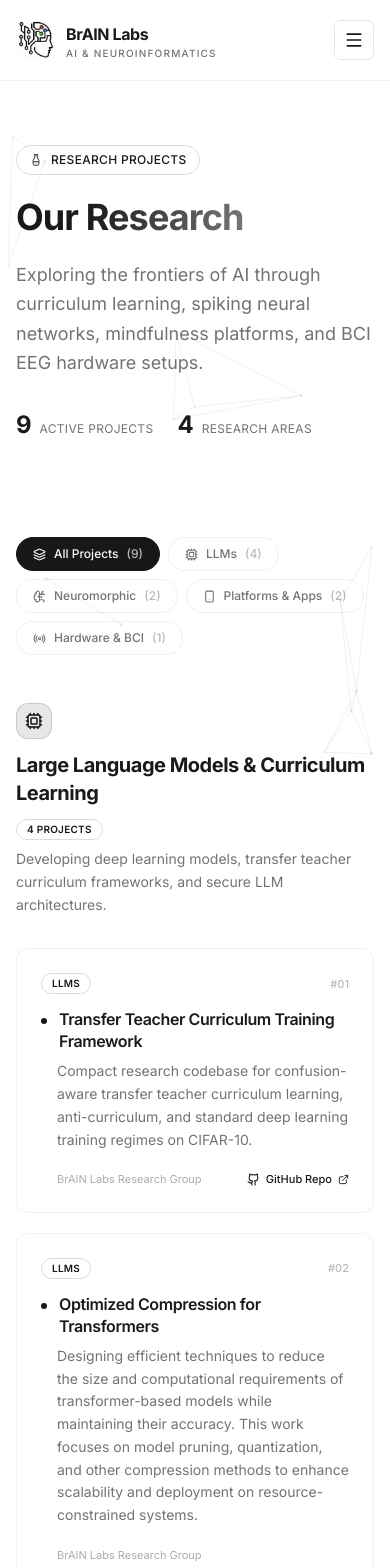
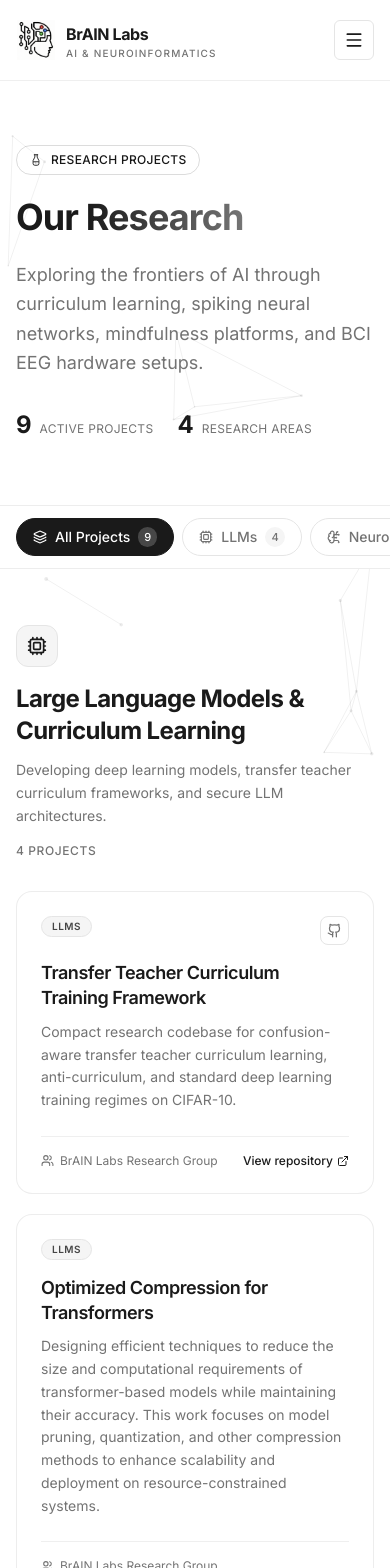
Before and after one commit to BrAINLabs-Inc/official-web, a React (Vite) app in the folder web/: page /projects in a window 390 px wide. Shown: the top 1568 px of the page. Built offline with nearby package versions, Linux system fonts and the light colour scheme.

Commit message:
feat: redesign Projects page, dark Home CTA, gray methodology, back-to-top button

```diff
--- a/web/src/components/shared/Navbar.tsx
+++ b/web/src/components/shared/Navbar.tsx
@@ -40,7 +40,7 @@ export const Navbar = () => {
   return (
     <header
       className={cn(
-        'sticky top-0 z-50 w-full border-b bg-background/95 transition-shadow duration-200',
+        'sticky top-0 z-50 w-full border-b bg-background transition-shadow duration-200',
         scrolled ? 'border-border shadow-sm' : 'border-border/60'
       )}
     >
--- a/web/src/components/shared/PageLayout.tsx
+++ b/web/src/components/shared/PageLayout.tsx
@@ -1,6 +1,7 @@
 import { Suspense, useEffect } from 'react';
 import { Outlet, useLocation } from 'react-router-dom';
 import { NeuralBackground } from '@/components/ui/NeuralBackground';
+import { ScrollToTop } from '@/components/ui/ScrollToTop';
 import { Navbar } from './Navbar';
 import { Footer } from './Footer';
 
@@ -21,6 +22,7 @@ export const PageLayout = () => {
         </Suspense>
       </main>
       <Footer />
+      <ScrollToTop />
     </div>
   );
 };
--- a/web/src/pages/Projects.tsx
+++ b/web/src/pages/Projects.tsx
@@ -1,28 +1,38 @@
-import { useEffect, useState } from 'react';
+import { useCallback, useEffect, useState } from 'react';
 import { createPortal } from 'react-dom';
+import { Link } from 'react-router-dom';
 import { motion } from 'framer-motion';
-import { Card, CardContent, CardDescription, CardHeader, CardTitle } from '@/components/ui/card';
-import { Badge } from '@/components/ui/badge';
 import { ResearchLabIcon } from '@/components/ui/PageIcons';
 import {
+  ArrowRight,
   BrainCircuit,
+  ChevronLeft,
+  ChevronRight,
   Cpu,
   ExternalLink,
   Github,
+  Info,
   Layers,
+  Maximize2,
+  Play,
   Radio,
   Smartphone,
+  Users,
   X,
 } from 'lucide-react';
 import { SEO } from '@/components/shared/SEO';
 import { PageHero } from '@/components/shared/PageHero';
+import { cn } from '@/lib/utils';
 import { projects, projectCategories, type Project } from '@/data/projects';
 
 type Filter = 'All' | Project['category'];
 
-interface SelectedImage {
-  url: string;
+type MediaItem = { type: 'video' | 'image'; src: string };
+
+interface Lightbox {
   title: string;
+  images: string[];
+  index: number;
 }
 
 const filters: { id: Filter; label: string; icon: typeof Cpu }[] = [
@@ -50,6 +60,11 @@ const titleCase = (s: string) =>
 
 const categoryIcon = (id: Filter) => filters.find((f) => f.id === id)?.icon ?? Cpu;
 
+const mediaOf = (p: Project): MediaItem[] => [
+  ...(p.videoUrl ? [{ type: 'video' as const, src: p.videoUrl }] : []),
+  ...(p.images ?? []).map((src) => ({ type: 'image' as const, src })),
+];
+
 /** Video that always stays muted, even if the user un-mutes it via the controls. */
 const MutedVideo = ({ src, className }: { src: string; className?: string }) => (
   <video
@@ -73,139 +88,288 @@ const MutedVideo = ({ src, className }: { src: string; className?: string }) =>
   />
 );
 
-const ProjectCard = ({
+// ── Media gallery (main view + thumbnails) ────────────────────────────────────
+
+const ProjectGallery = ({
   project,
-  idx,
   onOpenImage,
 }: {
   project: Project;
-  idx: number;
-  onOpenImage: (img: SelectedImage) => void;
-}) => (
-  <motion.div
-    initial={{ opacity: 0, y: 20 }}
-    whileInView={{ opacity: 1, y: 0 }}
-    viewport={{ once: true }}
-    transition={{ delay: idx * 0.08, duration: 0.5 }}
-  >
-    <Card className="group flex h-full flex-col border-border/50 bg-card/80 transition-all duration-300 hover:border-primary/40 hover:shadow-md">
-      <CardHeader className="pb-2">
-        <div className="mb-2 flex flex-wrap items-center justify-between gap-2">
-          <div className="flex flex-wrap items-center gap-2">
-            <Badge
-              variant="secondary"
-              className="bg-primary/8 rounded-full border border-primary/15 px-2.5 text-[10px] font-semibold uppercase tracking-wide text-primary"
-            >
-              {project.badge || project.category}
-            </Badge>
-            {project.logoUrl && (
-              <div className="flex items-center gap-1.5 rounded-full border border-border/60 bg-white px-2.5 py-0.5">
-                <span className="text-[10px] font-semibold uppercase tracking-wide text-neutral-700">
-                  Partner
-                </span>
-                <img
-                  src={project.logoUrl}
-                  alt="Partner logo"
-                  className="h-4 w-auto object-contain"
-                />
-              </div>
-            )}
-          </div>
-          <span className="text-[11px] font-medium text-muted-foreground/50">
-            #{String(project.id).padStart(2, '0')}
-          </span>
-        </div>
-        <div className="flex items-start gap-3">
-          <div className="mt-2.5 h-1.5 w-1.5 shrink-0 rounded-full bg-primary transition-transform group-hover:scale-150" />
-          <CardTitle className="text-base font-semibold leading-snug transition-colors group-hover:text-primary">
-            {project.title}
-          </CardTitle>
-        </div>
-      </CardHeader>
-      <CardContent className="flex flex-1 flex-col">
-        <CardDescription className="pl-4 text-sm leading-relaxed">
-          {project.description}
-        </CardDescription>
+  onOpenImage: (lightbox: Lightbox) => void;
+}) => {
+  const media = mediaOf(project);
+  const images = project.images ?? [];
+  const [active, setActive] = useState(0);
+  const current = media[active];
 
-        {project.notice && (
-          <div className="bg-primary/6 ml-4 mt-4 rounded-lg border border-primary/15 px-3 py-2 text-xs font-medium text-primary">
-            {project.notice}
-          </div>
-        )}
-
-        {project.videoUrl && (
-          <div className="ml-4 mt-4 overflow-hidden rounded-lg border border-border/50 bg-muted">
-            <MutedVideo src={project.videoUrl} className="max-h-72 w-full object-contain" />
-          </div>
-        )}
-
-        {project.images && project.images.length > 0 && (
-          <div
-            className={`ml-4 mt-4 grid gap-3 ${
-              project.images.length === 1 ? 'grid-cols-1' : 'grid-cols-1 sm:grid-cols-2'
-            }`}
-          >
-            {project.images.map((img, i) => (
+  return (
+    <div className="flex flex-col gap-3 bg-muted/40 p-4 md:w-1/2 md:shrink-0">
+      <div className="relative flex aspect-[4/3] items-center justify-center overflow-hidden rounded-xl bg-neutral-950">
+        {current.type === 'video' ? (
+          <MutedVideo src={current.src} className="h-full w-full object-contain" />
+        ) : (
           <button
-                key={img}
             type="button"
             onClick={() =>
               onOpenImage({
-                    url: img,
-                    title: `${project.title} (${i + 1}/${project.images?.length})`,
+                title: project.title,
+                images,
+                index: images.indexOf(current.src),
               })
             }
-                className="flex cursor-zoom-in items-center justify-center overflow-hidden rounded-lg border border-border/50 bg-muted"
+            className="group/zoom relative h-full w-full cursor-zoom-in bg-muted"
+            aria-label="View image full screen"
           >
             <img
-                  src={img}
-                  alt={`${project.title} screenshot ${i + 1}`}
-                  className="max-h-72 w-full object-contain transition-transform duration-500 hover:scale-105"
+              src={current.src}
+              alt={`${project.title} screenshot`}
+              loading="lazy"
+              className="h-full w-full object-contain"
             />
+            <span className="absolute right-3 top-3 rounded-lg bg-black/60 p-1.5 text-white opacity-0 transition-opacity group-hover/zoom:opacity-100">
+              <Maximize2 size={14} />
+            </span>
+          </button>
+        )}
+      </div>
+
+      {media.length > 1 && (
+        <div className="flex gap-2">
+          {media.map((item, i) => (
+            <button
+              key={item.src}
+              type="button"
+              onClick={() => setActive(i)}
+              aria-label={item.type === 'video' ? 'Show video' : `Show image ${i + 1}`}
+              aria-pressed={i === active}
+              className={cn(
+                'relative h-14 w-20 overflow-hidden rounded-lg border-2 bg-muted transition-colors',
+                i === active
+                  ? 'border-foreground'
+                  : 'border-transparent opacity-70 hover:opacity-100'
+              )}
+            >
+              {item.type === 'video' ? (
+                <span className="flex h-full w-full items-center justify-center bg-neutral-900 text-white">
+                  <Play size={16} />
+                </span>
+              ) : (
+                <img src={item.src} alt="" loading="lazy" className="h-full w-full object-cover" />
+              )}
             </button>
           ))}
         </div>
       )}
+    </div>
+  );
+};
 
-        <div className="mt-auto flex flex-wrap items-center justify-between gap-2 pl-4 pt-5 text-[11px] text-muted-foreground/60">
-          <span>{project.author || 'BrAIN Labs Research Group'}</span>
+// ── Project card ──────────────────────────────────────────────────────────────
+
+const ProjectCard = ({
+  project,
+  onOpenImage,
+}: {
+  project: Project;
+  onOpenImage: (lightbox: Lightbox) => void;
+}) => {
+  const hasMedia = mediaOf(project).length > 0;
+
+  return (
+    <motion.article
+      initial={{ opacity: 0, y: 16 }}
+      whileInView={{ opacity: 1, y: 0 }}
+      viewport={{ once: true, margin: '-40px' }}
+      transition={{ duration: 0.4 }}
+      className={cn(
+        'flex flex-col overflow-hidden rounded-2xl border border-border/70 bg-card transition-colors hover:border-foreground/25',
+        hasMedia && 'md:col-span-2 md:flex-row'
+      )}
+    >
+      {hasMedia && <ProjectGallery project={project} onOpenImage={onOpenImage} />}
+
+      <div className="flex flex-1 flex-col p-6">
+        <div className="mb-4 flex items-start justify-between gap-3">
+          <div className="flex flex-wrap items-center gap-2">
+            <span className="rounded-full border border-border bg-secondary px-2.5 py-0.5 text-[10px] font-semibold uppercase tracking-wider text-foreground/80">
+              {project.badge || project.category}
+            </span>
+            {project.logoUrl && (
+              <span className="inline-flex items-center gap-1.5 rounded-full border border-border bg-white px-2.5 py-0.5">
+                <span className="text-[10px] font-semibold uppercase tracking-wider text-neutral-700">
+                  Partner
+                </span>
+                <img src={project.logoUrl} alt="Partner logo" className="h-4 w-auto" />
+              </span>
+            )}
+          </div>
           {project.githubUrl && (
             <a
               href={project.githubUrl}
               target="_blank"
               rel="noopener noreferrer"
-              className="inline-flex items-center gap-1.5 font-medium text-primary transition-opacity hover:opacity-70"
+              aria-label={`${project.title} on GitHub`}
+              className="shrink-0 rounded-lg border border-border p-1.5 text-muted-foreground transition-colors hover:border-foreground/30 hover:text-foreground"
             >
-              <Github size={13} />
-              GitHub Repo
-              <ExternalLink size={11} />
+              <Github size={15} />
             </a>
           )}
         </div>
-      </CardContent>
-    </Card>
-  </motion.div>
+
+        <h3 className="text-lg font-semibold leading-snug tracking-tight">{project.title}</h3>
+        <p className="mt-2.5 text-sm leading-relaxed text-muted-foreground">
+          {project.description}
+        </p>
+
+        {project.notice && (
+          <div className="mt-4 flex items-start gap-2 rounded-lg border border-border bg-secondary/60 px-3 py-2.5 text-xs font-medium text-foreground/80">
+            <Info size={14} className="mt-px shrink-0" />
+            {project.notice}
+          </div>
+        )}
+
+        <div className="mt-auto pt-6">
+          <div className="flex flex-wrap items-center justify-between gap-2 border-t border-border/60 pt-4 text-xs text-muted-foreground">
+            <span className="inline-flex items-center gap-1.5">
+              <Users size={13} />
+              {project.author || 'BrAIN Labs Research Group'}
+            </span>
+            {project.githubUrl && (
+              <a
+                href={project.githubUrl}
+                target="_blank"
+                rel="noopener noreferrer"
+                className="inline-flex items-center gap-1 font-medium text-foreground transition-opacity hover:opacity-70"
+              >
+                View repository
+                <ExternalLink size={12} />
+              </a>
+            )}
+          </div>
+        </div>
+      </div>
+    </motion.article>
+  );
+};
+
+// ── Lightbox ──────────────────────────────────────────────────────────────────
+
+const ImageLightbox = ({
+  lightbox,
+  onChange,
+  onClose,
+}: {
+  lightbox: Lightbox;
+  onChange: (index: number) => void;
+  onClose: () => void;
+}) => {
+  const { images, index, title } = lightbox;
+  const count = images.length;
+  const go = useCallback(
+    (delta: number) => onChange((index + delta + count) % count),
+    [index, count, onChange]
   );
 
-export const Projects = () => {
-  const [activeFilter, setActiveFilter] = useState<Filter>('All');
-  const [selectedImage, setSelectedImage] = useState<SelectedImage | null>(null);
-
   useEffect(() => {
-    if (!selectedImage) return;
-    const onKeyDown = (e: KeyboardEvent) => e.key === 'Escape' && setSelectedImage(null);
+    const onKeyDown = (e: KeyboardEvent) => {
+      if (e.key === 'Escape') onClose();
+      else if (e.key === 'ArrowRight') go(1);
+      else if (e.key === 'ArrowLeft') go(-1);
+    };
     document.body.style.overflow = 'hidden';
     window.addEventListener('keydown', onKeyDown);
     return () => {
       document.body.style.overflow = '';
       window.removeEventListener('keydown', onKeyDown);
     };
-  }, [selectedImage]);
+  }, [go, onClose]);
+
+  return createPortal(
+    <div
+      role="dialog"
+      aria-modal="true"
+      aria-label={title}
+      className="fixed inset-0 z-[100] flex flex-col bg-black/90 p-4 sm:p-6"
+      onClick={onClose}
+    >
+      <div className="mx-auto flex w-full max-w-6xl items-center justify-between gap-4 pb-4 text-white">
+        <p className="truncate text-sm font-medium">
+          {title}
+          {count > 1 && (
+            <span className="ml-2 text-white/50">
+              {index + 1} / {count}
+            </span>
+          )}
+        </p>
+        <button
+          type="button"
+          onClick={onClose}
+          aria-label="Close"
+          className="rounded-lg border border-white/20 p-2 transition-colors hover:bg-white/10"
+        >
+          <X size={18} />
+        </button>
+      </div>
+
+      <div className="relative mx-auto flex w-full max-w-6xl flex-1 items-center justify-center overflow-hidden">
+        <img
+          src={images[index]}
+          alt={`${title} (${index + 1} of ${count})`}
+          className="max-h-full max-w-full rounded-lg object-contain"
+          onClick={(e) => e.stopPropagation()}
+        />
+        {count > 1 && (
+          <>
+            <button
+              type="button"
+              aria-label="Previous image"
+              onClick={(e) => {
+                e.stopPropagation();
+                go(-1);
+              }}
+              className="absolute left-2 top-1/2 -translate-y-1/2 rounded-full bg-white/10 p-3 text-white transition-colors hover:bg-white/20"
+            >
+              <ChevronLeft size={22} />
+            </button>
+            <button
+              type="button"
+              aria-label="Next image"
+              onClick={(e) => {
+                e.stopPropagation();
+                go(1);
+              }}
+              className="absolute right-2 top-1/2 -translate-y-1/2 rounded-full bg-white/10 p-3 text-white transition-colors hover:bg-white/20"
+            >
+              <ChevronRight size={22} />
+            </button>
+          </>
+        )}
+      </div>
+    </div>,
+    document.body
+  );
+};
+
+// ── Page ──────────────────────────────────────────────────────────────────────
+
+export const Projects = () => {
+  const [activeFilter, setActiveFilter] = useState<Filter>('All');
+  const [lightbox, setLightbox] = useState<Lightbox | null>(null);
+  const closeLightbox = useCallback(() => setLightbox(null), []);
+  const changeImage = useCallback(
+    (index: number) => setLightbox((lb) => (lb ? { ...lb, index } : lb)),
+    []
+  );
 
   const visibleCategories =
     activeFilter === 'All'
       ? projectCategories
       : projectCategories.filter((cat) => cat.id === activeFilter);
+
+  const selectFilter = (id: Filter) => {
+    setActiveFilter(id);
+    document.getElementById('projects')?.scrollIntoView({ behavior: 'smooth', block: 'start' });
+  };
 
   return (
     <div className="min-h-screen">
@@ -234,10 +398,13 @@ export const Projects = () => {
         ]}
       />
 
-      {/* ── Filters + Projects ────────────────────────────────── */}
-      <section className="py-8 md:py-12">
+      {/* ── Sticky filter bar ─────────────────────────────────── */}
+      <div
+        id="projects"
+        className="sticky top-20 z-30 scroll-mt-20 border-y border-border/70 bg-background"
+      >
         <div className="container mx-auto px-4">
-          <div className="mb-12 flex flex-wrap gap-2">
+          <div className="-mx-4 flex gap-2 overflow-x-auto px-4 py-3 [scrollbar-width:none]">
             {filters.map((filter) => {
               const active = activeFilter === filter.id;
               const count =
@@ -248,108 +415,92 @@ export const Projects = () => {
                 <button
                   key={filter.id}
                   type="button"
-                  onClick={() => setActiveFilter(filter.id)}
-                  className={`inline-flex items-center gap-2 rounded-full border px-4 py-2 text-xs font-medium transition-all duration-200 ${
+                  aria-pressed={active}
+                  onClick={() => selectFilter(filter.id)}
+                  className={cn(
+                    'inline-flex shrink-0 items-center gap-2 rounded-full border px-4 py-2 text-sm font-medium transition-colors duration-150',
                     active
-                      ? 'border-primary bg-primary text-primary-foreground'
-                      : 'border-border/60 text-muted-foreground hover:border-primary/40 hover:text-foreground'
-                  }`}
+                      ? 'border-foreground bg-foreground text-background'
+                      : 'border-border text-muted-foreground hover:border-foreground/30 hover:text-foreground'
+                  )}
                 >
-                  <filter.icon size={13} />
+                  <filter.icon size={14} />
                   {filter.label}
-                  <span className={active ? 'opacity-70' : 'opacity-50'}>({count})</span>
+                  <span
+                    className={cn(
+                      'rounded-full px-1.5 text-[11px]',
+                      active ? 'bg-background/20' : 'bg-secondary'
+                    )}
+                  >
+                    {count}
+                  </span>
                 </button>
               );
             })}
           </div>
+        </div>
+      </div>
 
-          <div className="space-y-16">
+      {/* ── Categories ────────────────────────────────────────── */}
+      <div className="container mx-auto px-4">
         {visibleCategories.map((category) => {
           const categoryProjects = projects.filter((p) => p.category === category.id);
-              const hasMedia = categoryProjects.some((p) => p.images?.length || p.videoUrl);
           const Icon = categoryIcon(category.id);
-
           return (
-                <motion.div
+            <section
               key={category.id}
-                  initial={{ opacity: 0, y: 16 }}
-                  animate={{ opacity: 1, y: 0 }}
-                  transition={{ duration: 0.5 }}
+              className="grid gap-8 border-b border-border/60 py-14 last:border-b-0 lg:grid-cols-12 lg:gap-12"
             >
-                  <div className="mx-auto mb-8 max-w-7xl">
-                    <div className="mb-2 flex flex-wrap items-center gap-3">
-                      <div className="rounded-xl border border-primary/15 bg-primary/10 p-2">
-                        <Icon size={18} className="text-primary" />
+              <div className="lg:col-span-4">
+                <div className="lg:sticky lg:top-44">
+                  <div className="mb-4 inline-flex rounded-xl border border-border bg-secondary p-2.5">
+                    <Icon size={20} />
                   </div>
-                      <h2 className="text-xl font-bold tracking-tight md:text-2xl">
-                        {titleCase(category.name)}
-                      </h2>
-                      <Badge
-                        variant="secondary"
-                        className="bg-primary/8 rounded-full border border-primary/15 px-2.5 text-[10px] font-semibold uppercase tracking-wide text-primary"
-                      >
+                  <h2 className="text-2xl font-bold tracking-tight">{titleCase(category.name)}</h2>
+                  <p className="mt-3 text-sm leading-relaxed text-muted-foreground">
+                    {category.description}
+                  </p>
+                  <p className="mt-4 text-xs font-medium uppercase tracking-wider text-muted-foreground">
                     {categoryProjects.length}{' '}
                     {categoryProjects.length === 1 ? 'project' : 'projects'}
-                      </Badge>
-                    </div>
-                    <p className="max-w-3xl text-sm leading-relaxed text-muted-foreground">
-                      {category.description}
                   </p>
                 </div>
+              </div>
 
-                  <div
-                    className={`mx-auto grid max-w-7xl gap-5 md:grid-cols-2 ${
-                      hasMedia ? '' : 'lg:grid-cols-3'
-                    }`}
-                  >
-                    {categoryProjects.map((project, idx) => (
-                      <ProjectCard
-                        key={project.id}
-                        project={project}
-                        idx={idx}
-                        onOpenImage={setSelectedImage}
-                      />
+              <div className="grid content-start gap-5 md:grid-cols-2 lg:col-span-8">
+                {categoryProjects.map((project) => (
+                  <ProjectCard key={project.id} project={project} onOpenImage={setLightbox} />
                 ))}
               </div>
-                </motion.div>
+            </section>
           );
         })}
       </div>
+
+      {/* ── CTA ──────────────────────────────────────────────── */}
+      <section className="relative overflow-hidden bg-foreground py-20 text-background md:py-24">
+        <div className="pointer-events-none absolute inset-0 bg-[radial-gradient(hsl(var(--background)/0.07)_1px,transparent_1px)] [background-size:28px_28px]" />
+        <div className="container relative mx-auto flex flex-col items-start justify-between gap-8 px-4 md:flex-row md:items-center">
+          <div className="max-w-2xl space-y-3">
+            <h2 className="text-3xl font-bold tracking-tight md:text-4xl">
+              Interested in our research projects?
+            </h2>
+            <p className="text-base leading-relaxed text-background/70">
+              Get in touch with our research team or explore opportunities to collaborate.
+            </p>
+          </div>
+          <Link
+            to="/contact"
+            className="inline-flex h-12 shrink-0 items-center gap-2 rounded-full bg-background px-7 text-sm font-medium text-foreground transition-opacity hover:opacity-90"
+          >
+            Contact Researchers
+            <ArrowRight size={15} />
+          </Link>
         </div>
       </section>
 
-      {/* ── Image lightbox ───────────────────────────────────── */}
-      {selectedImage &&
-        createPortal(
-          <div
-            className="fixed inset-0 z-[100] flex cursor-zoom-out items-center justify-center bg-black/85 p-4 sm:p-6"
-            onClick={() => setSelectedImage(null)}
-          >
-            <div
-              className="relative flex max-h-[92vh] w-full max-w-6xl cursor-default flex-col overflow-hidden rounded-2xl border border-white/10 bg-neutral-950 p-4 shadow-2xl"
-              onClick={(e) => e.stopPropagation()}
-            >
-              <div className="mb-3 flex items-center justify-between gap-4 border-b border-white/10 pb-3">
-                <h4 className="truncate text-sm font-semibold text-white">{selectedImage.title}</h4>
-                <button
-                  type="button"
-                  onClick={() => setSelectedImage(null)}
-                  aria-label="Close"
-                  className="rounded-full border border-white/15 p-1.5 text-neutral-300 transition-colors hover:text-white"
-                >
-                  <X size={16} />
-                </button>
-              </div>
-              <div className="flex flex-1 items-center justify-center overflow-auto p-2">
-                <img
-                  src={selectedImage.url}
-                  alt={selectedImage.title}
-                  className="max-h-[78vh] w-auto rounded-lg object-contain"
-                />
-              </div>
-            </div>
-          </div>,
-          document.body
+      {lightbox && (
+        <ImageLightbox lightbox={lightbox} onChange={changeImage} onClose={closeLightbox} />
       )}
     </div>
   );
```
Also changed, not shown: web/src/components/ui/ScrollToTop.tsx (added, +32 -0 lines), web/src/pages/Home.tsx (+12 -15 lines). Lines whose indentation alone changed are shown as unchanged.
